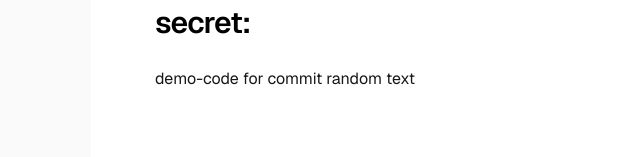
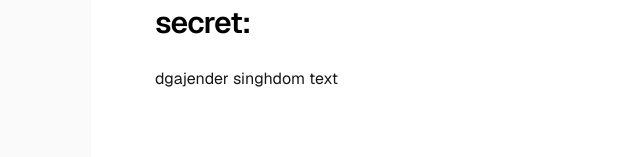
Before and after one commit to Raghvendra9402/deploy-next-demo, a Next.js app: page / in a window 1280 px wide. Shown: the part 359-516 px from the top of the page, without its empty margins (165-805 px from the left). Built offline with nearby package versions, Linux system fonts and the light colour scheme.

Commit message:
random-text

```diff
--- a/app/page.tsx
+++ b/app/page.tsx
@@ -16,7 +16,7 @@ export default function Home() {
           <h1 className="max-w-xs text-3xl font-semibold leading-10 tracking-tight text-black dark:text-zinc-50">
             Environment api key secret: {process.env.GEMINI_KEY}
           </h1>
-          <div>demo-code for commit random text</div>
+          <div>dgajender singhdom text</div>
         </div>
         <div className="flex flex-col gap-4 text-base font-medium sm:flex-row">
           <a
```
